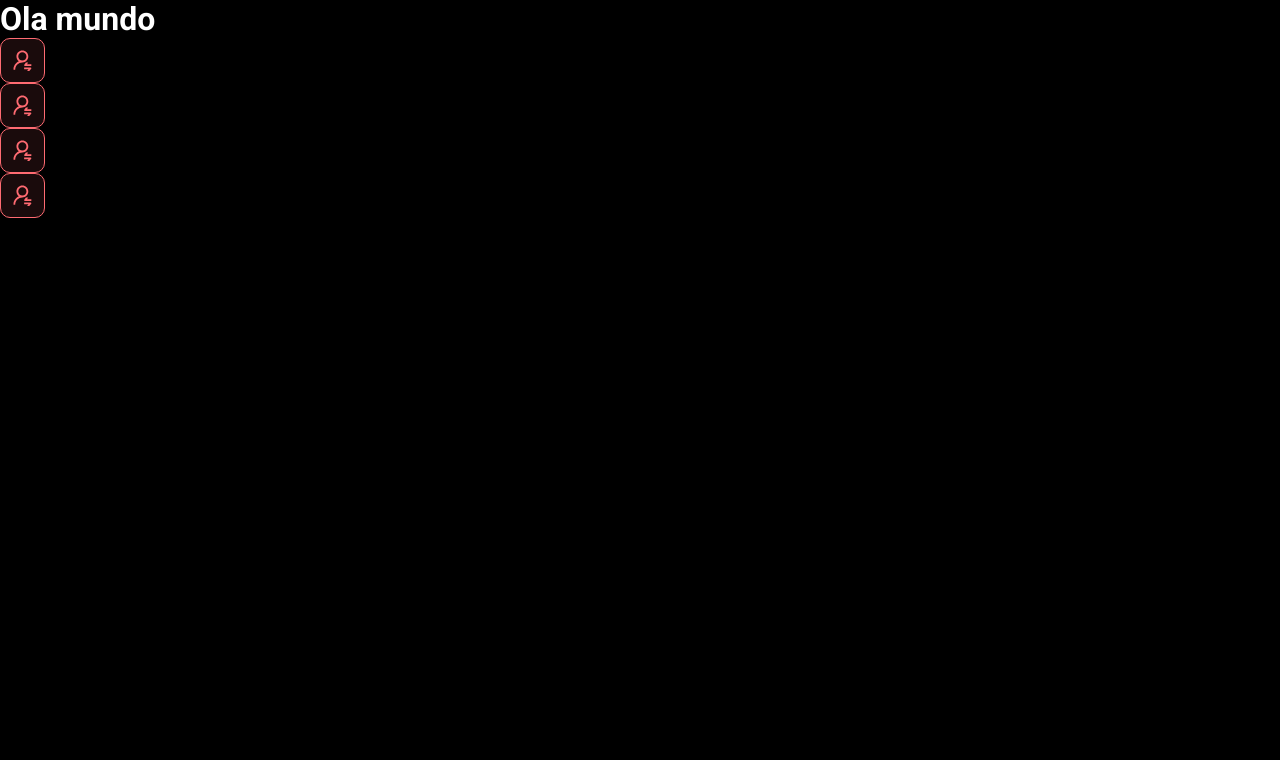
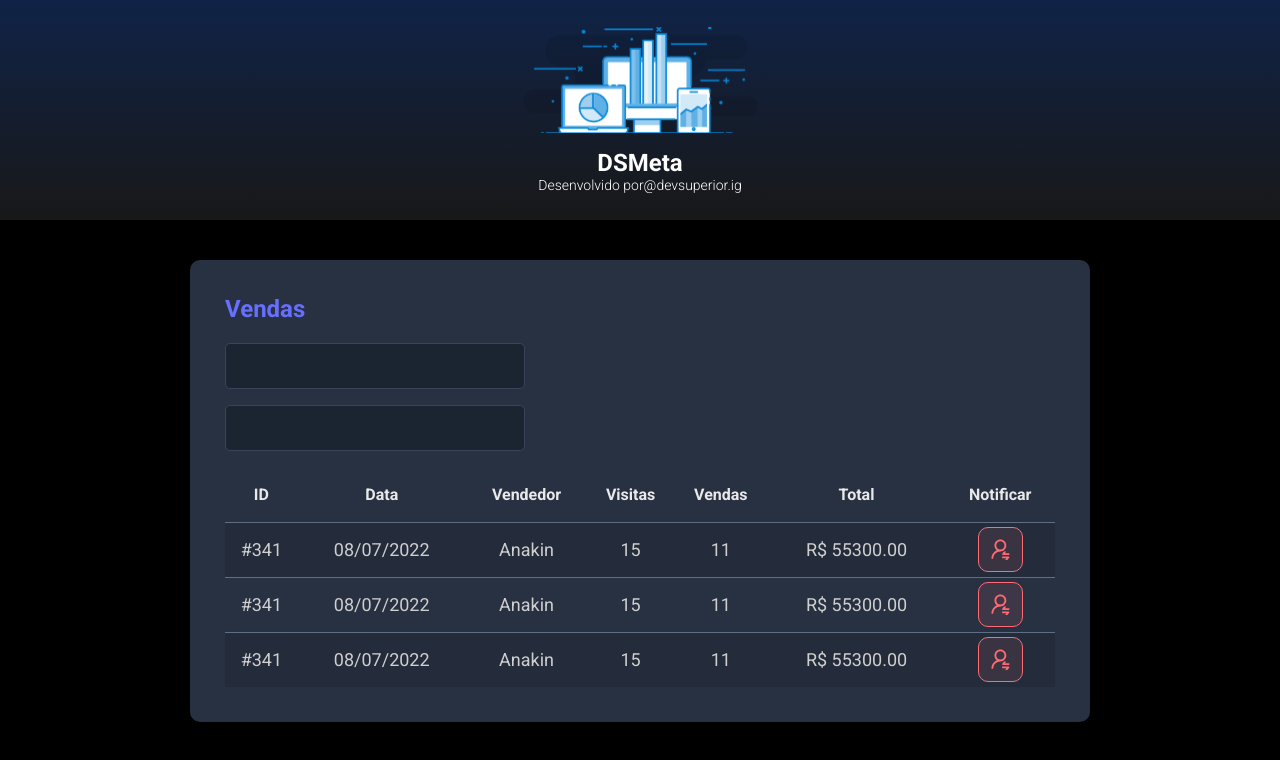
Before and after one commit to MQueirozD/desmeta, a React (Vite) app in the folder frontend/: page / in a window 1280 px wide. Shown: the top 760 px of the page. Built offline with nearby package versions, Linux system fonts and the light colour scheme.

Commit message:
Other components

```diff
--- a/frontend/src/App.tsx
+++ b/frontend/src/App.tsx
@@ -1,15 +1,21 @@
 import NotificationButton from "./componetes/NotificationButton"
+import Header from "./componetes/Header"
+import SalesCard from "./componetes/SalesCard"
 
 function App() {
- return(
-  <>
-  <h1>Ola mundo</h1>
-  <NotificationButton/>
-  <NotificationButton/>
-  <NotificationButton/>
-  <NotificationButton/>
-  </>
- )
+    return (
+        <>
+            <Header />
+            <main>
+                <section id="sales">
+                    <div className="dsmeta-container">
+                        <SalesCard/>
+                    </div>
+                </section>
+            </main>
+
+        </>
+    )
 }
 
 export default App
--- /dev/null
+++ b/frontend/src/componetes/Header/index.tsx
@@ -0,0 +1,22 @@
+import logo from '../../assets/img/logo.svg'
+
+import './styles.css'
+
+function Haeder() {
+    return(
+     <>
+     <header>
+        <div className="dsmeta-logo-container">
+            <img src={logo} alt="DSMeta" />
+            <h1>DSMeta</h1>
+            <p>
+              Desenvolvido por
+              <a href="https://www.instagram.com/devsuperior.ig">@devsuperior.ig</a>
+            </p>
+        </div>
+    </header>
+     </>
+    )
+   }
+
+   export default Haeder
--- /dev/null
+++ b/frontend/src/componetes/Header/styles.css
@@ -0,0 +1,27 @@
+header {
+    background: linear-gradient(180deg, #102347 0%, #181818 100%);
+    height: 220px;
+    display: flex;
+    align-items: center;
+    justify-content: center;
+}
+
+.dsmeta-logo-container {
+    display: flex;
+    flex-direction: column;
+    align-items: center;
+}
+
+.dsmeta-logo-container img {
+    width: 235px;
+}
+
+.dsmeta-logo-container h1 {
+    margin-top: 15px;
+    font-size: 24px;
+}
+
+.dsmeta-logo-container p {
+    font-size: 14px;
+    font-weight: 300;
+}
--- /dev/null
+++ b/frontend/src/componetes/SalesCard/index.tsx
@@ -0,0 +1,83 @@
+import NotificationButton from '../NotificationButton'
+import './styles.css'
+
+function SalesCard() {
+    return (
+        <>
+            <div className="dsmeta-card">
+                <h2 className="dsmeta-sales-title">Vendas</h2>
+                <div>
+                    <div className="dsmeta-form-control-container">
+                        <input className="dsmeta-form-control" type="text">
+                        </input>
+                    </div>
+                    <div className="dsmeta-form-control-container">
+                        <input className="dsmeta-form-control" type="text">
+                        </input>
+                    </div>
+                </div>
+
+                <div>
+                    <table className="dsmeta-sales-table">
+                        <thead>
+                            <tr>
+                                <th className="show992">ID</th>
+                                <th className="show576">Data</th>
+                                <th>Vendedor</th>
+                                <th className="show992">Visitas</th>
+                                <th className="show992">Vendas</th>
+                                <th>Total</th>
+                                <th>Notificar</th>
+                            </tr>
+                        </thead>
+                        <tbody>
+                            <tr>
+                                <td className="show992">#341</td>
+                                <td className="show576">08/07/2022</td>
+                                <td>Anakin</td>
+                                <td className="show992">15</td>
+                                <td className="show992">11</td>
+                                <td>R$ 55300.00</td>
+                                <td>
+                                    <div className="dsmeta-red-btn-container">
+                                        <NotificationButton />
+                                    </div>
+                                </td>
+                            </tr>
+                            <tr>
+                                <td className="show992">#341</td>
+                                <td className="show576">08/07/2022</td>
+                                <td>Anakin</td>
+                                <td className="show992">15</td>
+                                <td className="show992">11</td>
+                                <td>R$ 55300.00</td>
+                                <td>
+                                    <div className="dsmeta-red-btn-container">
+                                        <NotificationButton />
+                                    </div>
+                                </td>
+                            </tr>
+                            <tr>
+                                <td className="show992">#341</td>
+                                <td className="show576">08/07/2022</td>
+                                <td>Anakin</td>
+                                <td className="show992">15</td>
+                                <td className="show992">11</td>
+                                <td>R$ 55300.00</td>
+                                <td>
+                                    <div className="dsmeta-red-btn-container">
+                                        <NotificationButton />
+                                    </div>
+                                </td>
+                            </tr>
+                        </tbody>
+
+                    </table>
+                </div>
+
+            </div>
+
+        </>
+    )
+}
+export default SalesCard
--- /dev/null
+++ b/frontend/src/componetes/SalesCard/styles.css
@@ -0,0 +1,98 @@
+.dsmeta-card {
+    background-color: #283142;
+    border-radius: 10px;
+    padding: 30px 10px;
+}
+
+
+.dsmeta-sales-title {
+    color: #676fff;
+    font-size: 24px;
+    margin-bottom: 20px;
+}
+
+.dsmeta-form-control-container {
+    margin-bottom: 16px;
+    max-width: 300px;
+}
+
+.dsmeta-form-control {
+    width: 100%;
+    height: 46px;
+    background-color: #1b2531;
+    border: 1px solid #384459;
+    border-radius: 5px;
+    color: #9aaabe;
+    padding: 0 20px;
+    font-size: 18px;
+}
+
+.dsmeta-sales-table {
+    width: 100%;
+    border-spacing: 0;
+    border-collapse: collapse;
+}
+
+.dsmeta-sales-table thead {
+    height: 55px;
+    font-size: 16px;
+    color: #e9e9e9;
+    font-weight: 700;
+}
+
+.dsmeta-sales-table tbody {
+    font-size: 14px;
+    font-weight: 400;
+    color: #cfcfcf;
+    text-align: center;
+}
+
+.dsmeta-sales-table tbody tr {
+    height: 74px;
+    border-top: 1px solid #5f6e82;
+}
+
+.dsmeta-sales-table tbody tr:hover>td {
+    background-color: #384459;
+}
+
+.dsmeta-sales-table tbody tr:nth-child(odd) {
+    background-color: #242c3b;
+}
+
+.dsmeta-red-btn-container {
+    display: flex;
+    justify-content: center;
+}
+
+.show576 {
+    display: none;
+}
+
+.show992 {
+    display: none;
+}
+
+@media (min-width: 576px) {
+    .show576 {
+        display: table-cell;
+    }
+
+    .dsmeta-card {
+        padding: 35px;
+    }
+
+    .dsmeta-sales-table tbody tr {
+        height: 55px;
+    }
+
+    .dsmeta-sales-table tbody {
+        font-size: 18px;
+    }
+}
+
+@media (min-width: 992px) {
+    .show992 {
+        display: table-cell;
+    }
+}
--- a/frontend/src/index.css
+++ b/frontend/src/index.css
@@ -20,40 +20,6 @@
   text-decoration: none;
 }
 
-header {
-  background: linear-gradient(180deg, #102347 0%, #181818 100%);
-  height: 220px;
-  display: flex;
-  align-items: center;
-  justify-content: center;
-}
-
-.dsmeta-logo-container {
-  display: flex;
-  flex-direction: column;
-  align-items: center;
-}
-
-.dsmeta-logo-container img {
-  width: 235px;
-}
-
-.dsmeta-logo-container h1 {
-  margin-top: 15px;
-  font-size: 24px;
-}
-
-.dsmeta-logo-container p {
-  font-size: 14px;
-  font-weight: 300;
-}
-
-.dsmeta-card {
-  background-color: #283142;
-  border-radius: 10px;
-  padding: 30px 10px;
-}
-
 .dsmeta-container {
   width: 100%;
   max-width: 900px;
@@ -63,111 +29,3 @@
 #sales {
   padding: 40px 10px;
 }
-
-.dsmeta-sales-title {
-  color: #676fff;
-  font-size: 24px;
-  margin-bottom: 20px;
-}
-
-.dsmeta-form-control-container {
-  margin-bottom: 16px;
-  max-width: 300px;
-}
-
-.dsmeta-form-control {
-  width: 100%;
-  height: 46px;
-  background-color: #1b2531;
-  border: 1px solid #384459;
-  border-radius: 5px;
-  color: #9aaabe;
-  padding: 0 20px;
-  font-size: 18px;
-}
-
-.dsmeta-sales-table {
-  width: 100%;
-  border-spacing: 0;
-  border-collapse: collapse;
-}
-
-.dsmeta-sales-table thead {
-  height: 55px;
-  font-size: 16px;
-  color: #e9e9e9;
-  font-weight: 700;
-}
-
-.dsmeta-sales-table tbody {
-  font-size: 14px;
-  font-weight: 400;
-  color: #cfcfcf;
-  text-align: center;
-}
-
-.dsmeta-sales-table tbody tr {
-  height: 74px;
-  border-top: 1px solid #5f6e82;
-}
-
-.dsmeta-sales-table tbody tr:hover > td {
-  background-color: #384459;
-}
-
-.dsmeta-sales-table tbody tr:nth-child(odd) {
-  background-color: #242c3b;
-}
-
-.dsmeta-red-btn-container {
-    display: flex;
-    justify-content: center;
-}
-
-.dsmeta-red-btn {
-  height: 45px;
-  width: 45px;
-  background: rgba(255, 107, 114, 0.1);
-  border: 1px solid #ff6b72;
-  border-radius: 10px;
-  display: flex;
-  align-items: center;
-  justify-content: center;
-  cursor: pointer;
-}
-
-.dsmeta-red-btn img {
-    width: 19px;
-}
-
-.show576 {
-    display: none;
-}
-
-.show992 {
-    display: none;
-}
-
-@media (min-width: 576px) {
-    .show576 {
-        display: table-cell;
-    }
-
-    .dsmeta-card {
-        padding: 35px;
-    }
-
-    .dsmeta-sales-table tbody tr {
-        height: 55px;
-    }
-
-    .dsmeta-sales-table tbody {
-        font-size: 18px;
-    }
-}
-
-@media (min-width: 992px) {
-    .show992 {
-        display: table-cell;
-    }
-}
```
Also changed, not shown: frontend/src/assets/img/logo.svg (added).
